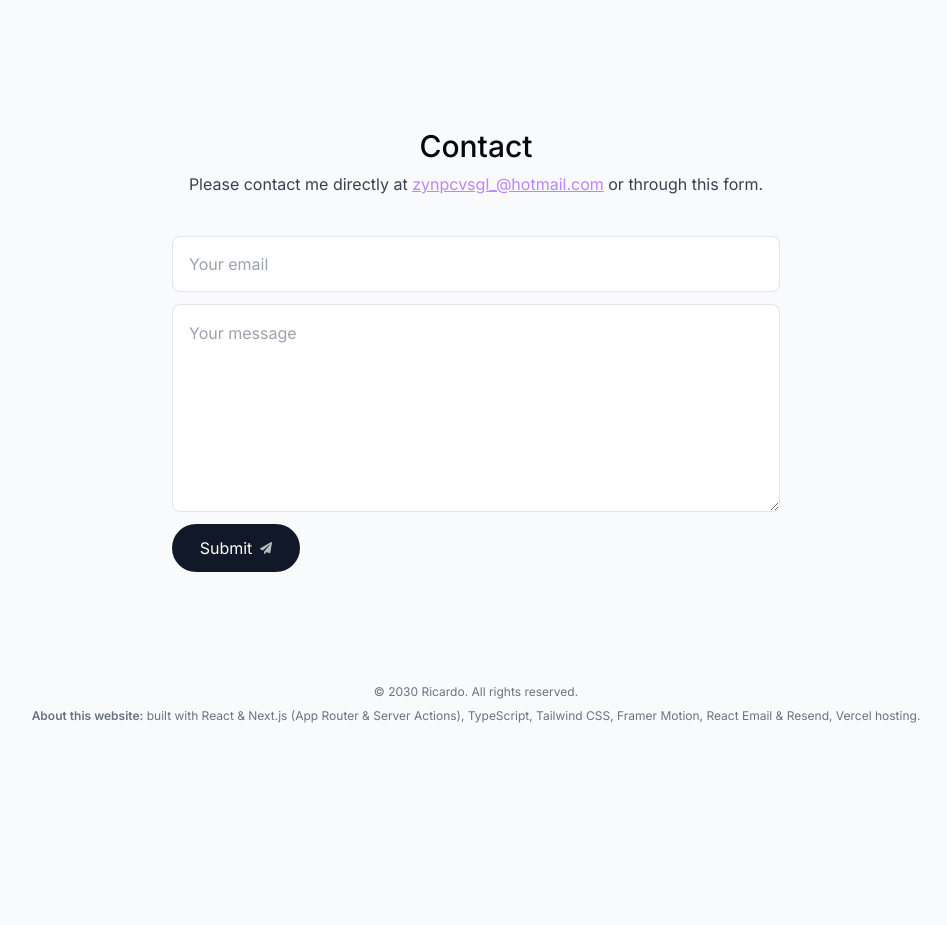
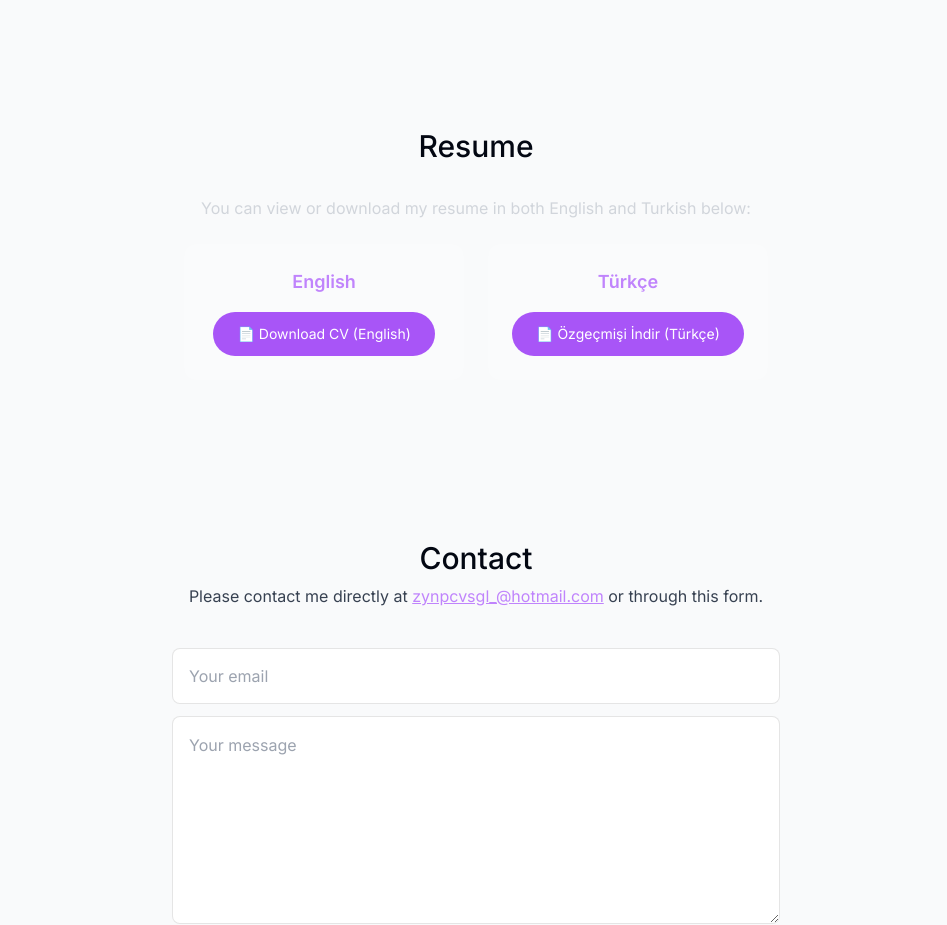
Before and after one commit to zynpcvsgl/Portfolio, a Next.js app: page / in a window 1280 px wide. Shown: the part 4900-5825 px from the top of the page, without its empty margins (164-1111 px from the left). Before the commit the page ends 5664 px from the top, so only its background shows below. Built offline with nearby package versions, Linux system fonts and the light colour scheme; no server answers.

Commit message:
Update page.tsx

```diff
--- a/app/page.tsx
+++ b/app/page.tsx
@@ -6,6 +6,7 @@ import Intro from "@/components/intro";
 import Projects from "@/components/projects";
 import SectionDivider from "@/components/section-divider";
 import Skills from "@/components/skills";
+import Resume from "@/components/resume"; // <--- burası eklendi
 
 export default function Home() {
   return (
@@ -16,6 +17,7 @@ export default function Home() {
       <Projects />
       <Skills />
       <Experience />
+      <Resume />
       <Contact />
     </main>
   );
```
